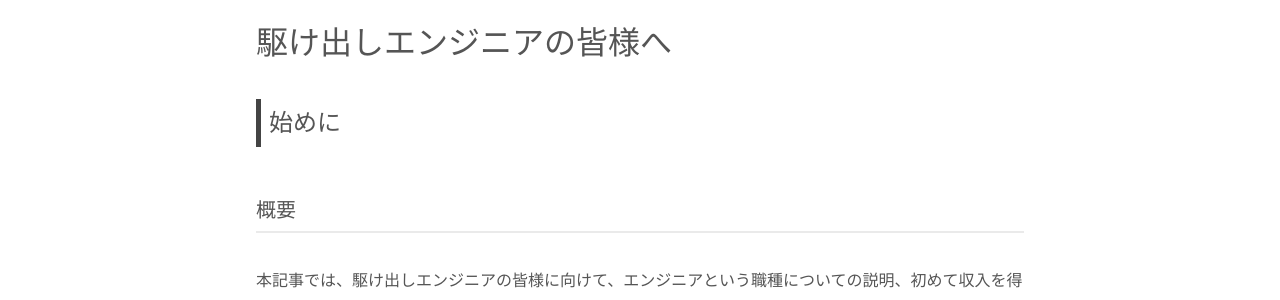
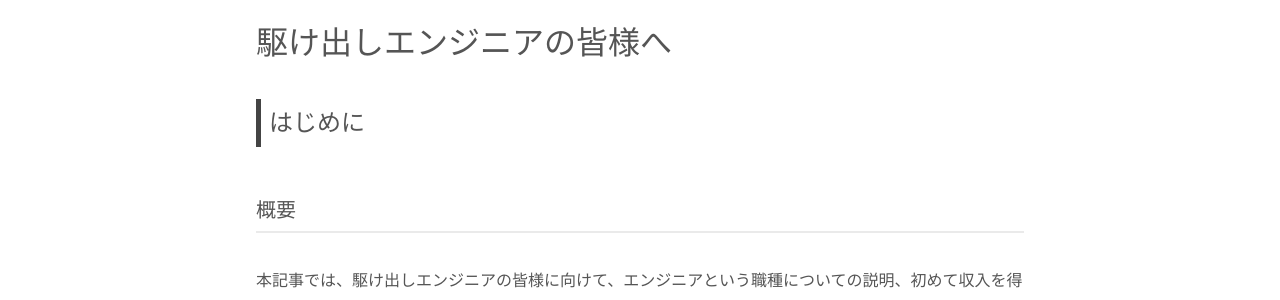
Before and after one commit to ryo-ryukalice/ogihara-ryo.github.io, a Jekyll site: the page built from _posts/2020-04-28-to-newbie.markdown, in a window 1280 px wide and 900 px high. Shown: the part 175-475 px from the top of the window. Built offline with Jekyll 4.4.1, drawn with Linux system fonts in a browser that asks for light colours; nearby versions of some CDN libraries; comment, search, counter and statistics services are not loaded.

Commit message:
Update 2020-04-28-to-newbie.markdown

```diff
--- a/_posts/2020-04-28-to-newbie.markdown
+++ b/_posts/2020-04-28-to-newbie.markdown
@@ -8,7 +8,7 @@ permalink: :title
 
 # 駆け出しエンジニアの皆様へ
 
-## 始めに
+## はじめに
 
 ### 概要
 
```
